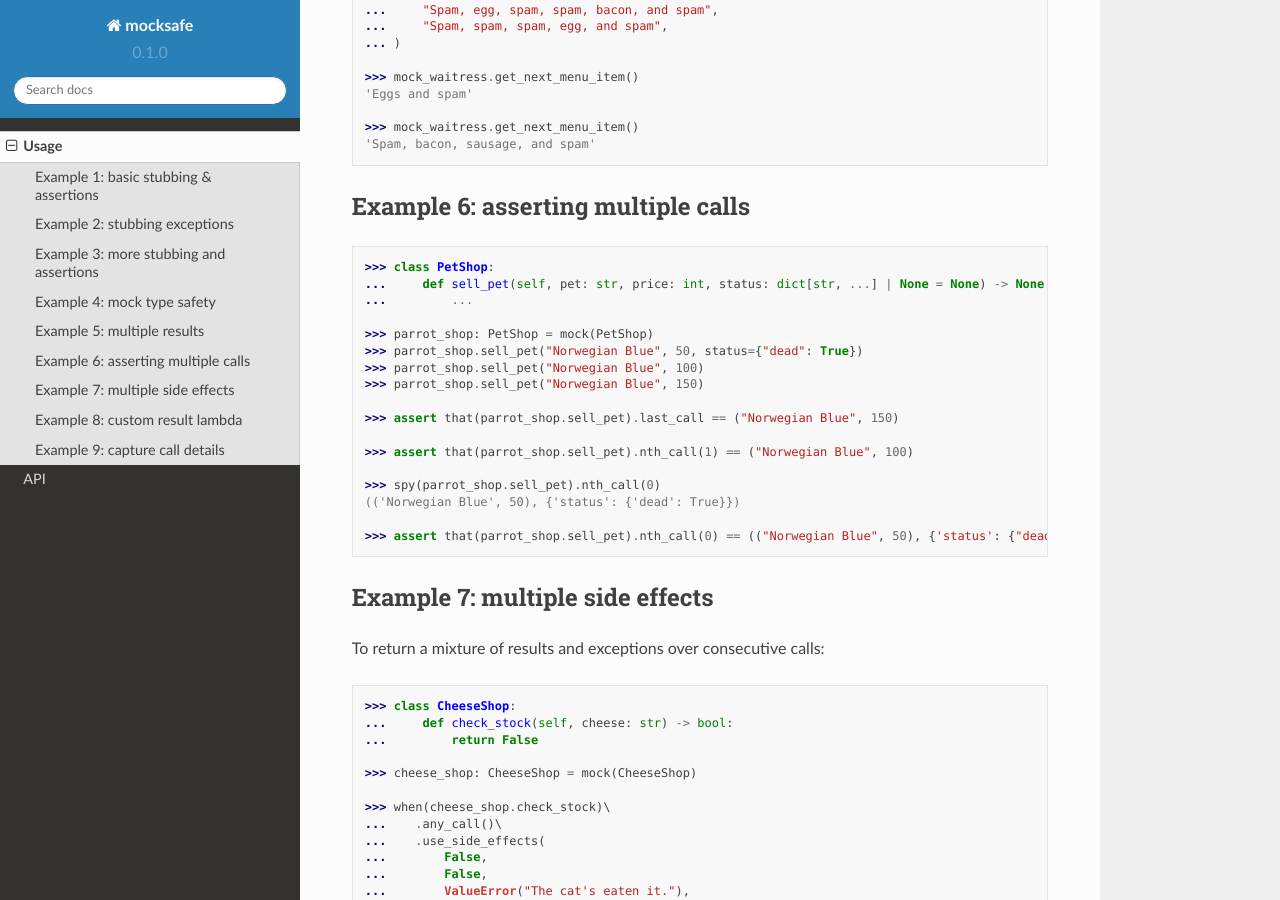
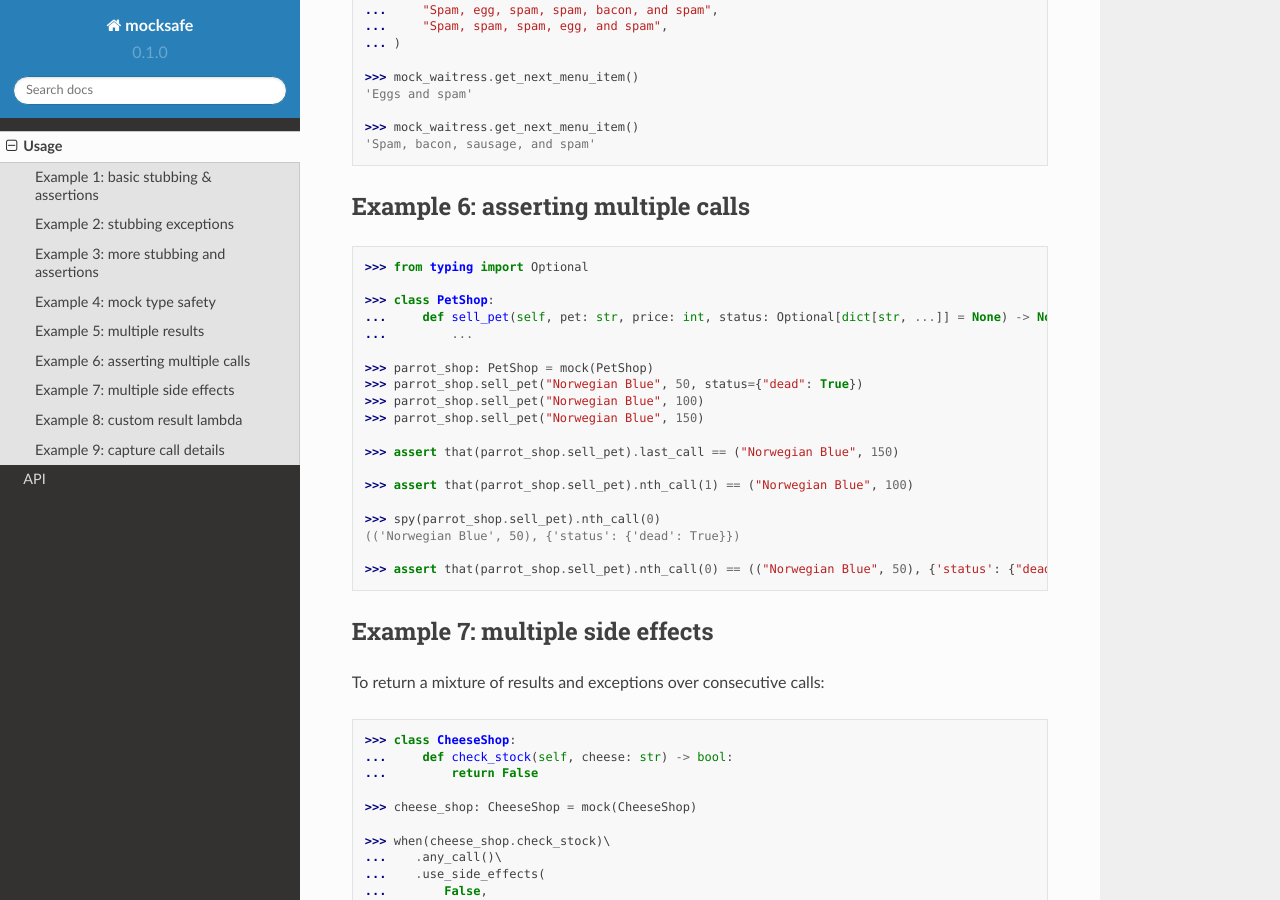
Before and after one commit to dmayo3/mocksafe, a Sphinx documentation site: the page built from docs/usage.rst, in a window 1280 px wide and 900 px high, scrolled down 2535 px. Built offline with Sphinx 7.4.7 and the Read the Docs theme 2.0.0, drawn with Linux system fonts in a browser that asks for light colours.

Commit message:
Add GitHub Actions workflow + badge
* Create GHA workflow
* Remove pytype from tox.ini as it was not working well with other Python versions
* Remove new union typing syntax from doctest to be compatible with python 3.9
* Add GitHub Actions badge to README.rst

```diff
--- a/README.rst
+++ b/README.rst
@@ -1,3 +1,6 @@
+.. image:: https://github.com/dmayo3/mocksafe/actions/workflows/mocksafe.yml/badge.svg
+    :target: https://github.com/dmayo3/mocksafe/actions/workflows/mocksafe.yml?query=branch%3Amain
+    :alt: Github Actions Status
 .. image:: https://readthedocs.org/projects/mocksafe/badge/?version=latest
     :target: https://mocksafe.readthedocs.io/en/latest/?badge=latest
     :alt: Documentation Status
--- a/docs/usage.rst
+++ b/docs/usage.rst
@@ -163,8 +163,10 @@
 
 .. doctest::
 
+    >>> from typing import Optional
+
     >>> class PetShop:
-    ...     def sell_pet(self, pet: str, price: int, status: dict[str, ...] | None = None) -> None:
+    ...     def sell_pet(self, pet: str, price: int, status: Optional[dict[str, ...]] = None) -> None:
     ...         ...
 
     >>> parrot_shop: PetShop = mock(PetShop)
```
Also changed, not shown: 2 other files.
